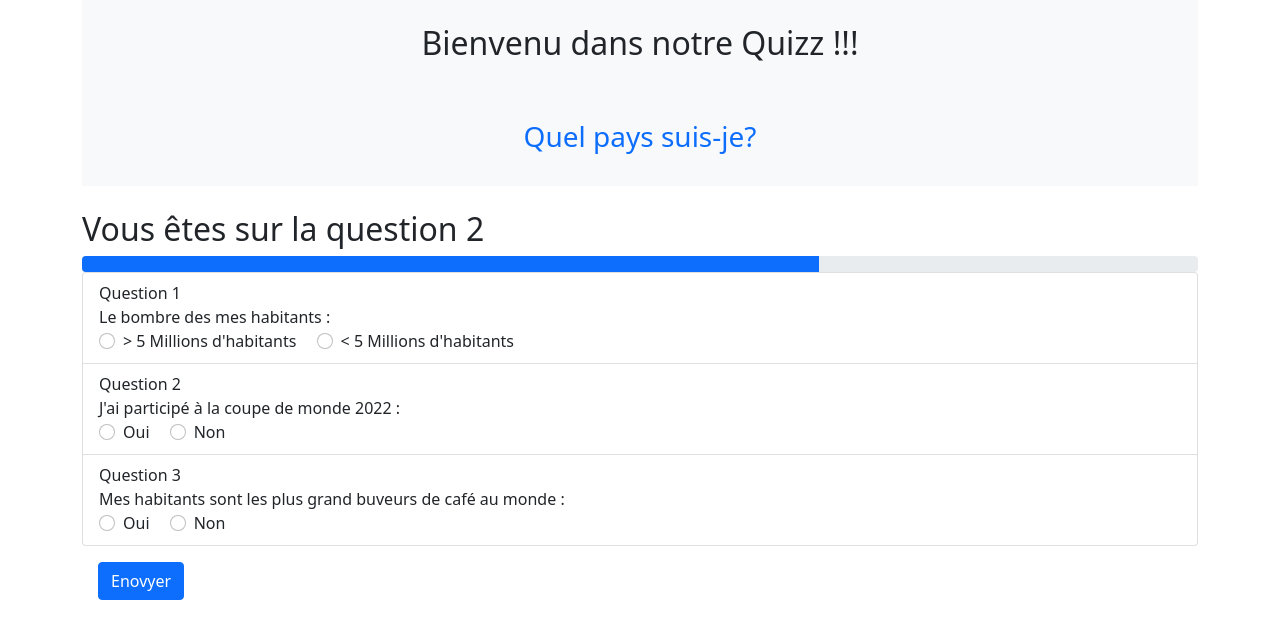
After one commit to ghatfan99/quizz, a PHP site: page /question2.php in a window 1280 px wide. The commit adds this page. Shown: the top 639 px of the page. Run offline with PHP 8.4, Linux system fonts and the light colour scheme.

Commit message:
Add pages and images

```diff
--- /dev/null
+++ b/question2.php
@@ -0,0 +1,84 @@
+<?php
+if (isset($_POST['submit'])) {
+    print_r($_POST);
+}
+?>
+<!doctype html>
+<html lang="en">
+
+<head>
+    <!-- Required meta tags -->
+    <meta charset="utf-8">
+    <meta name="viewport" content="width=device-width, initial-scale=1">
+    <link rel="icon" type="image/x-icon" href="favicon.ico">
+
+    <!-- Bootstrap CSS -->
+    <link href="https://cdn.jsdelivr.net/npm/bootstrap@5.0.2/dist/css/bootstrap.min.css" rel="stylesheet" integrity="sha384-EVSTQN3/azprG1Anm3QDgpJLIm9Nao0Yz1ztcQTwFspd3yD65VohhpuuCOmLASjC" crossorigin="anonymous">
+
+    <title>Quizz</title>
+</head>
+
+<body>
+    <div class="container">
+        <div class="jumbotron text-center bg-light p-4">
+            <h2 style="padding-bottom: 50px">Bienvenu dans notre Quizz !!!</h2>
+            <h3 class="text-primary">Quel pays suis-je?</h3>
+        </div>
+        <div class="row mt-4">
+            <div class="col-sm-12">
+                <h2>Vous êtes sur la question 2</h2>
+                <div class="progress">
+                    <div class="progress-bar" role="progressbar" style="width: 66%" aria-valuenow="25" aria-valuemin="0" aria-valuemax="100"></div>
+                </div>
+
+                <form method="POST" action="question3.php">
+                    <ol class="list-group">
+                        <li class="list-group-item">
+                            Question 1 <br>
+                            Le bombre des mes habitants : <br>
+                            <div class="form-check form-check-inline">
+                                <input class="form-check-input" type="radio" id="plus" name="habitants" value="plus" required>
+                                <label class="form-check-label" for="plus">> 5 Millions d'habitants</label>
+                            </div>
+                            <div class="form-check form-check-inline">
+                                <input class="form-check-input" type="radio" id="moins" name="habitants" value="moins" required>
+                                <label class="form-check-label" for="moins">
+                                    < 5 Millions d'habitants</label>
+                            </div>
+                        </li>
+                        <li class="list-group-item">
+                            Question 2 <br>
+                            J'ai participé à la coupe de monde 2022 : <br>
+                            <div class="form-check form-check-inline">
+                                <input class="form-check-input" type="radio" id="coupe_oui" name="coupe" value="coupe_oui" required>
+                                <label class="form-check-label" for="coupe_oui">Oui</label>
+                            </div>
+                            <div class="form-check form-check-inline">
+                                <input class="form-check-input" type="radio" id="coupe_non" name="coupe" value="coupe_non" required>
+                                <label class="form-check-label" for="coupe_non">
+                                    Non</label>
+                            </div>
+                        </li>
+                        <li class="list-group-item">
+                            Question 3 <br>
+                            Mes habitants sont les plus grand buveurs de café au monde : <br>
+                            <div class="form-check form-check-inline">
+                                <input class="form-check-input" type="radio" id="cafe_oui" name="cafe" value="cafe_oui" required>
+                                <label class="form-check-label" for="cafe_oui">Oui</label>
+                            </div>
+                            <div class="form-check form-check-inline">
+                                <input class="form-check-input" type="radio" id="cafe_non" name="cafe" value="cafe_non" required>
+                                <label class="form-check-label" for="cafe_non">
+                                    Non</label>
+                            </div>
+                        </li>
+                    </ol>
+                    <button class="btn btn-primary m-3" type="submit" name="submit">Enovyer</button>
+                </form>
+            </div>
+        </div>
+    </div>
+
+</body>
+
+</html>
```
Also changed, not shown: index.php (+30 -19 lines), question3.php (added, +78 -0 lines), response.php (added, +39 -0 lines), script.js (+8 -0 lines), images/finland.jpg (added), images/france.jpg (added).
